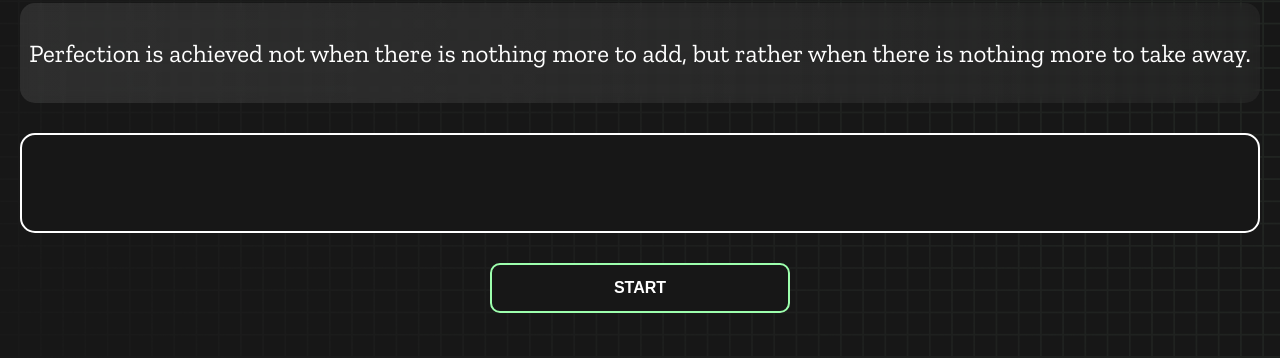
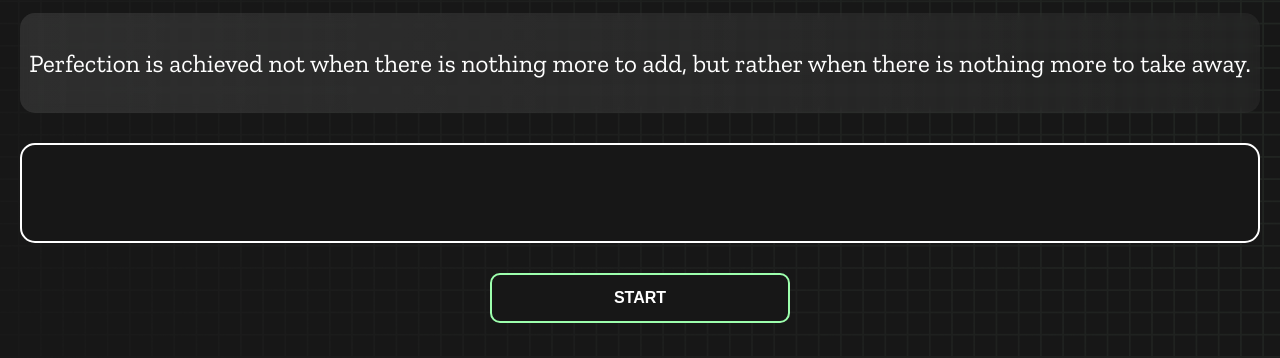
Before and after one commit to sourov101/type-monster-debug-assignment, a plain HTML site: page index.html in a window 1280 px wide. Shown: the part 116-474 px from the top of the page. Drawn offline with nearby package versions, Linux system fonts and the light colour scheme.

```diff
--- a/styles.css
+++ b/styles.css
@@ -197,8 +197,9 @@ button {
 
 @media (min-width: 700px) and (max-width: 1600px) {
   .box-container {
-    padding: 0 20px;
+    padding: 10px 20px;
     width: 100%;
+    margin-bottom: 50px;
   }
 
   #histories {
@@ -213,6 +214,7 @@ button {
     width: 100%;
     height: 100%;
     justify-content: space-between;
+
   }
 
 }
```
